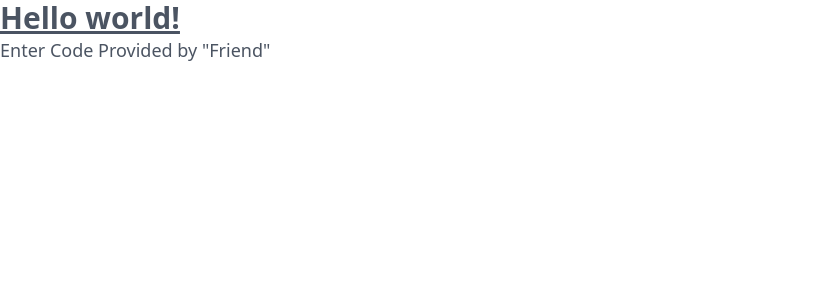
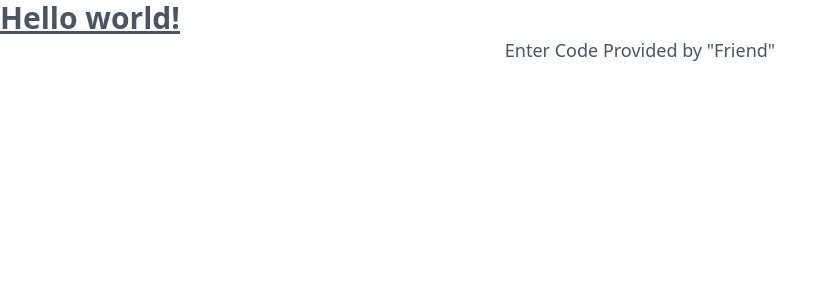
Before and after one commit to albert-byiringiro/vote-fusion, a React (Vite) app in the folder client/: page / in a window 1280 px wide. Shown: the top 300 px of the page, without its empty margins (0-837 px from the left). Built offline with nearby package versions, Linux system fonts and the light colour scheme.

Commit message:
feature: added Join Page

```diff
--- a/client/src/pages/Join.tsx
+++ b/client/src/pages/Join.tsx
@@ -1,6 +1,6 @@
 const Join: React.FC = () => (
-    <div className="">
-        <h3 className="">Enter Code Provided by &quot;Friend&quot;</h3>
+    <div className="flex flex-col w-full justify-around items-stretch h-full mx-auto max-w-sm">
+        <h3 className="text-center">Enter Code Provided by &quot;Friend&quot;</h3>
     </div>
 )
 
```
